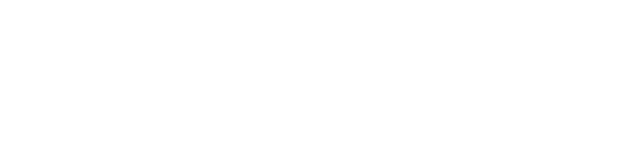
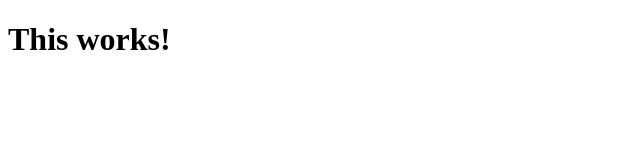
Before and after one commit to smorter-than-you/smorter-than-you.github.io, a plain HTML site: page index.html in a window 1280 px wide. Shown: the whole page, without its empty margins (0-640 px from the left). Drawn offline with Linux system fonts and the light colour scheme.

Commit message:
added test header

```diff
--- a/index.html
+++ b/index.html
@@ -1,4 +1,6 @@
 <!DOCTYPE HTML>
 <html>
-
+ <body>
+  <h1>This works!</h1>
+ </body>
 </html>
```
